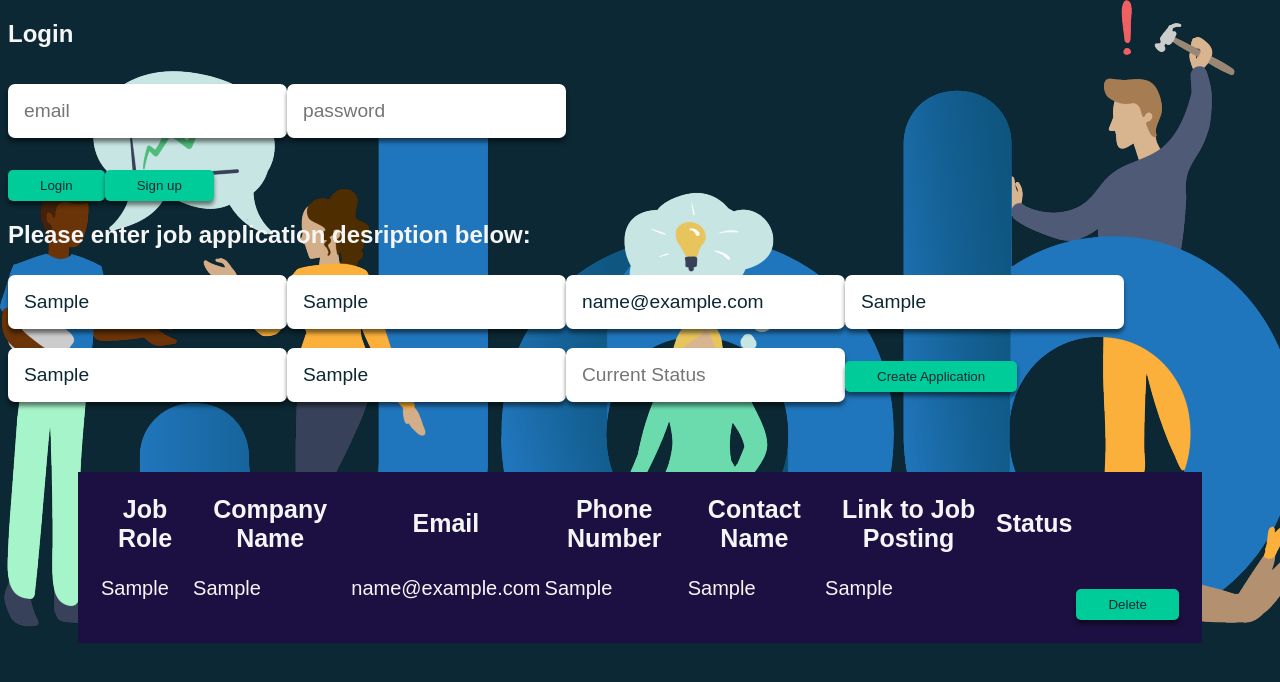
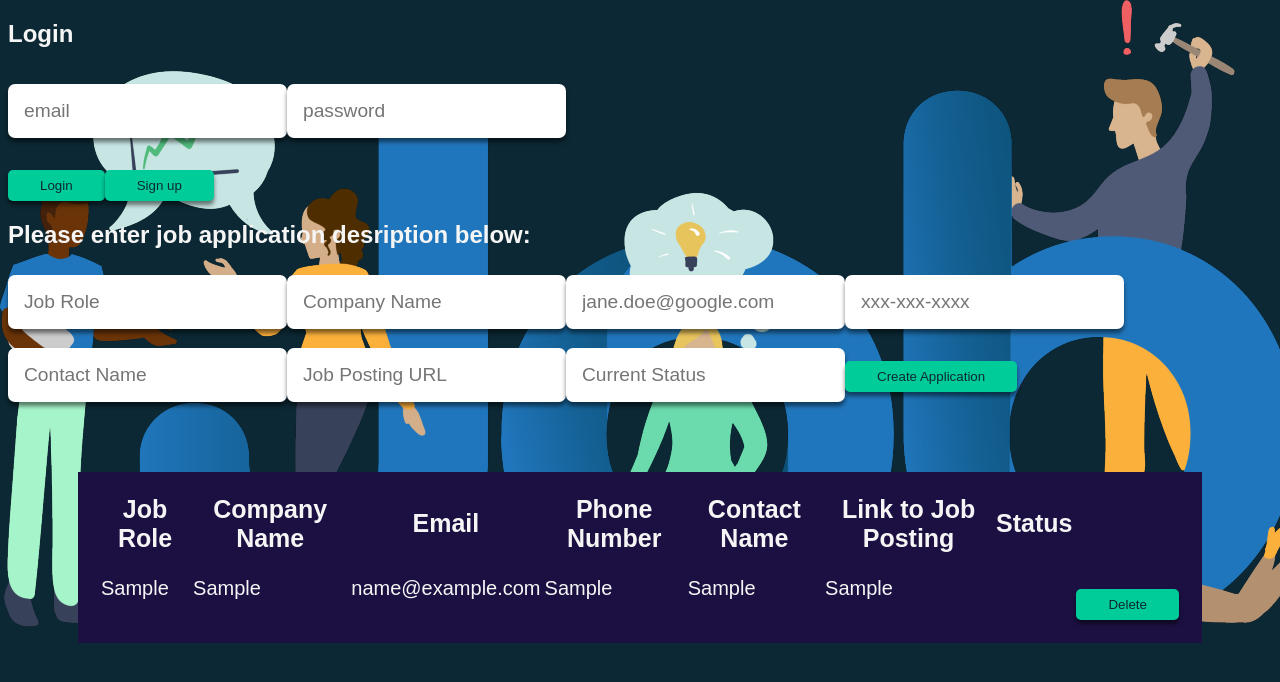
Before and after one commit to JobFile/job-file, a React app: page / in a window 1280 px wide. Both pictures are taken after typing "Sample", "Sample", "name@example.com", "Sample", "Sample", "Sample" into the empty fields and a click on the button "Create Application". Shown: the top 682 px of the page. Built offline with nearby package versions, Linux system fonts and the light colour scheme; no server answers.

Commit message:
app is now rendering job list from database and also displaying dynamically as new app submitted

```diff
--- a/src/components/App.jsx
+++ b/src/components/App.jsx
@@ -1,24 +1,34 @@
-import React, { useState } from 'react';
+import React, { useEffect, useState } from 'react';
 import NewApplication from '../components/NewApplication.jsx';
-//import JobListDisplay from '../components/JobListDisplay.jsx';
+// import JobListDisplay from '../components/JobListDisplay.jsx';
 import Login from './Login.jsx';
 import styles from '../scss/login.scss';
 import Signup from './Signup.jsx';
 
-
-
-
 const App = (props) => {
- // const [login, setLogin] = useState(false);
+  // const [data, setData] = useState([]);
+  // useEffect(() => {
+  //   fetch('/dashboard')
+  //     .then(response => response.json()
+  //     )
+  //     .then((data) => {
+  //       console.log(data);
+  //       setData(data);
+  //     })
+  //     .catch(() => {
+  //       setData([]);
+  //     });
+  // }, []);
+  const [state, setState] = useState(false);
 
   return (
     <div>
-      {/* <NewApplication/>, */}
+      {/* {login? <NewApplication user={num}/> : <Login />} */}
       <Login/>
-      <NewApplication/>
+      <NewApplication />
 
     </div>
-  )
-}
+  );
+};
 
 export default App;
--- a/src/components/Job.jsx
+++ b/src/components/Job.jsx
@@ -3,10 +3,15 @@ import { ACTIONS } from './NewApplication.jsx'
 
 export default function Job ({ job, dispatch }) {
   const deleteApp = () => {
-    // when this button is click, the application needs to be removed from the user's jobList
+    // when this button is click, the application needs to be removed from the user's jobList in database
     // also needs to be removed from table
     dispatch({ type: ACTIONS.DELETE_APP, payload: { id: job.id } });
-  }
+    fetch('/endpoint', {
+      method: 'DELETE'
+    })
+      .then(response => console.log(response));
+  };
+
   return (
     <tr>
       <td>{job.jobRole}</td>
@@ -20,5 +25,3 @@ export default function Job ({ job, dispatch }) {
     </tr>
   );
 };
-
-// export default Job;
--- a/src/components/NewApplication.jsx
+++ b/src/components/NewApplication.jsx
@@ -4,11 +4,14 @@ import Job from './Job.jsx';
 
 export const ACTIONS = {
   ADD_APP: 'add-app',
-  DELETE_APP: 'delete-ap'
+  DELETE_APP: 'delete-ap',
+  INITIALIZE: 'initialize'
 };
 
 function reducer (jobList, action) {
   switch (action.type) {
+    case ACTIONS.INITIALIZE:
+      return [...action.payload.initialList];
     case ACTIONS.ADD_APP:
       console.log(action.payload.jobApp);
       return [...jobList, newJobApp(action.payload.jobApp)];
@@ -21,32 +24,45 @@ function reducer (jobList, action) {
 };
 
 // this function adds in a unique id to be called later when deleting app
+// unique key should be handled when posting data
 function newJobApp (jobApp) {
   jobApp.id = Date.now();
   return jobApp;
 }
 
-const NewApplicationCreator = (props) => {
-  let list = [];
-  // useEffect(() => {
-  //   fetch('/dashbaord')
+const NewApplicationCreator = () => {
+  // let list = [];
 
-  //     .then(response => response.json()
-  //     )
-  //     .then((data) => {
-  //       console.log(data);
-  //     });
-  // }, []);
+  useEffect(() => {
+    fetch('/dashboard')
+      .then(response => response.json()
+      )
+      .then((data) => {
+        //console.log(data);
+        // unique key
+        data.forEach(app => {
 
-  const [jobList, dispatch] = useReducer(reducer, list);
+          app.id = app.job_id;
+         // console.log("hello",app)
+        });
+        dispatch({ type: ACTIONS.INITIALIZE, payload: { initialList: data } });
+      })
+      .catch(() => {
+        console.log('err getting stuff');
+      });
 
-  const [jobRole, jobRoleOnChange] = useInput('');
-  const [companyName, companyNameOnChange] = useInput('');
-  const [email, emailOnChange] = useInput('');
-  const [phoneNumber, phoneNumberOnChange] = useInput('');
-  const [contactName, contactNameOnChange] = useInput('');
-  const [link, linkOnChange] = useInput('');
-  const [status, statusOnChange] = useInput('');
+   }, []);
+ // console.log('this is my data', data);
+
+  const [jobList, dispatch] = useReducer(reducer, []);
+
+  const [jobRole, jobRoleOnChange, resetJobRole] = useInput('');
+  const [companyName, companyNameOnChange, resetCompanyName] = useInput('');
+  const [email, emailOnChange, resetEmail] = useInput('');
+  const [phoneNumber, phoneNumberOnChange, resetPhone] = useInput('');
+  const [contactName, contactNameOnChange, resetContact] = useInput('');
+  const [link, linkOnChange, resetLink] = useInput('');
+  const [status, statusOnChange, resetStatus] = useInput('');
   const jobApp = {
     jobRole,
     companyName,
@@ -76,21 +92,17 @@ const NewApplicationCreator = (props) => {
     //   });
     console.log('im supposed to fetch and this is my jobapp', jobApp);
 
+    // dispatch should be moved into fetch request to avoid date.now to give unique key, payload should be the response from posting;
     dispatch({ type: ACTIONS.ADD_APP, payload: { jobApp } });
-    // rest values to empty
-    const inputs = document.querySelectorAll(`
-      #jobRole,
-      #companyName,
-      #email,
-      #phoneNumber,
-      #contactName,
-      #link,
-      #status
-      `);
 
-    inputs.forEach(input => {
-      input.value = '';
-    });
+    // using reset functions from custom hooks to reset each state to empty => input values reset to empty
+    resetJobRole();
+    resetCompanyName();
+    resetEmail();
+    resetPhone();
+    resetContact();
+    resetLink();
+    resetStatus();
   };
 
   console.log('this is jobList ', jobList);
--- a/src/hooks.js
+++ b/src/hooks.js
@@ -6,6 +6,9 @@ export const useInput = init => {
   const onChange = e => {
     setValue(e.target.value ? e.target.value : '');
   };
+  const reset = () => {
+    setValue('');
+  };
   // return the value with the onChange function instead of setValue function
-  return [value, onChange];
+  return [value, onChange, reset];
 };
```
